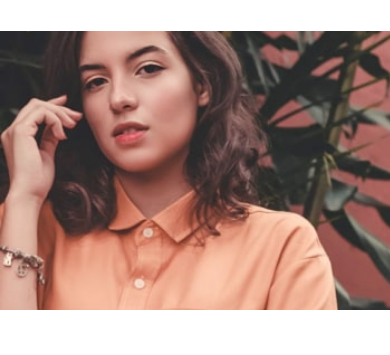
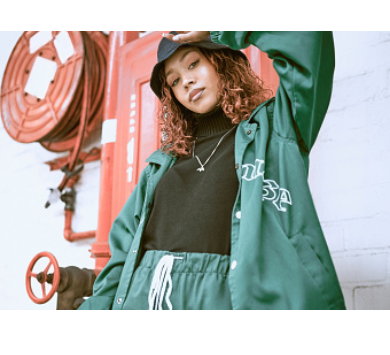
Before and after one commit to tjdanner/base-apparel, a plain HTML site: page index.html in a window 390 px wide. Shown: the part 65-420 px from the top of the page. Drawn offline with Linux system fonts and the light colour scheme.

Commit message:
Changed portrait image.

```diff
--- a/styles.css
+++ b/styles.css
@@ -47,11 +47,10 @@ body {
 }
 
 #portrait {
-    background-image: url('images/hero-desktop.jpg');
+    background-image: url('images/model.jpg');
     background-size: cover;
-    width: 33vw;
+    width: 50vw;
     height: 100vh;
-    border: red;
 }
 
 #banner {
@@ -116,11 +115,13 @@ button {
     }
 
     #portrait {
-        background-image: url('images/hero-mobile.jpg');
         background-size: cover;
+        background-position: center -120px;
+        background-repeat: no-repeat;
         height: 33vh;
         width: 100%;
         margin: 6rem 0 0;
+
     }
 
     #content-container {
@@ -134,6 +135,7 @@ button {
         justify-content: left;
         margin: auto;
         width: 280px;
+        height: auto;
     }
 
     #content > * {
```
Also changed, not shown: images/model.jpg (added).
